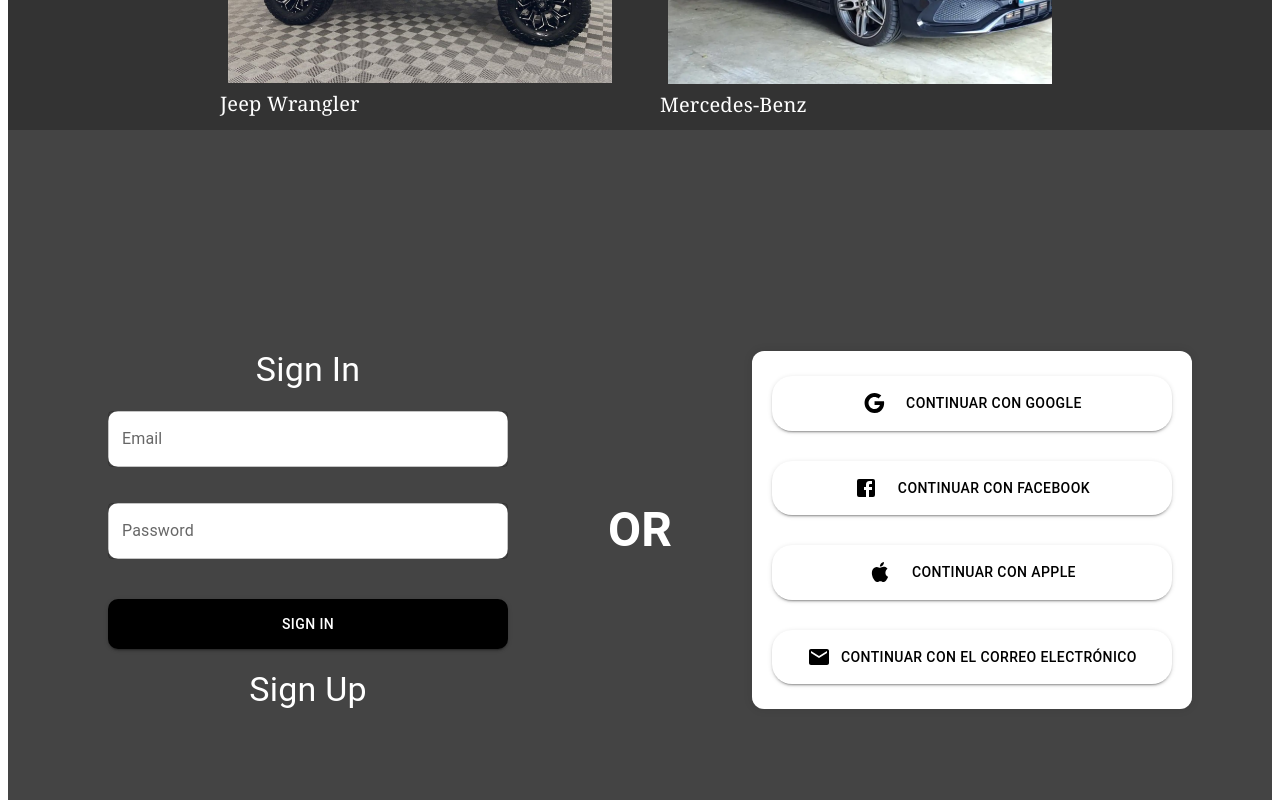
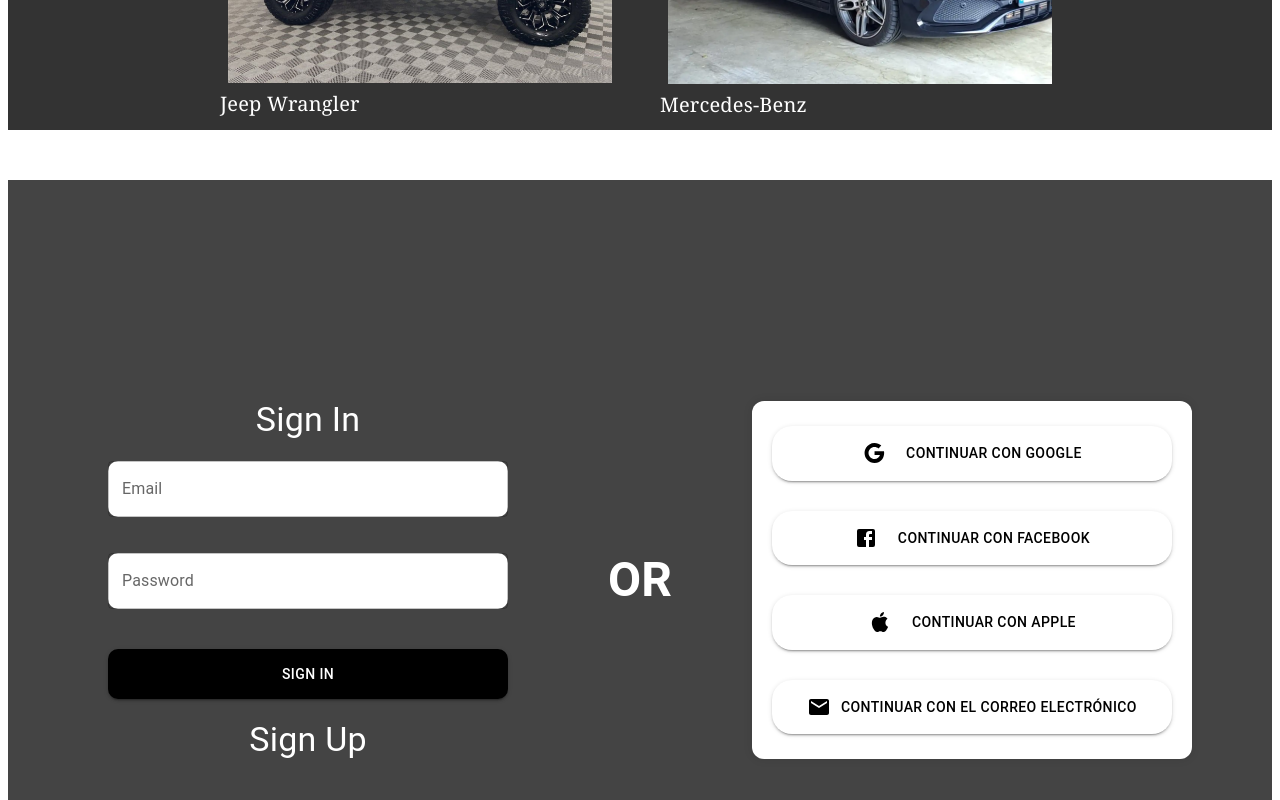
Before and after one commit to CristoferCalcinas/ProyectoFinalTallerDeProgramacion, a React (Create React App) app in the folder Frontend/: page / in a window 1280 px wide. Shown: the part 1840-2640 px from the top of the page. Built offline with nearby package versions, Linux system fonts and the light colour scheme.

Commit message:
Agregando margen a las pantallas para ver la separacion de cada una

```diff
--- a/Frontend/src/Components/organismos/NewsObject.js
+++ b/Frontend/src/Components/organismos/NewsObject.js
@@ -1,4 +1,4 @@
-import { Box, Typography } from '@mui/material'
+import { Box } from '@mui/material'
 import NewsContent from '../moleculas/NewsContent'
 import image from '../../Images/HomeImage1.png'
 import userImage from '../../Images/userReview.png'
--- a/Frontend/src/Components/pages/LoginPage.js
+++ b/Frontend/src/Components/pages/LoginPage.js
@@ -7,7 +7,7 @@
             <div>
                 <NavBar />
             </div>
-            <div>
+            <div style={{ marginTop: '50px' }}>
                 <LoginForm />
             </div>)
         </>
--- a/Frontend/src/Components/pages/PostForm.js
+++ b/Frontend/src/Components/pages/PostForm.js
@@ -8,7 +8,7 @@
       <div>
         <NavBar />
       </div>
-      <div>
+      <div style={{ marginTop: '50px' }}>
         <PostFormGroup />
       </div>
     </div>
--- a/Frontend/src/Components/pages/ProfilePage.js
+++ b/Frontend/src/Components/pages/ProfilePage.js
@@ -7,7 +7,7 @@
             <div>
                 <NavBar />
             </div>
-            <div>
+            <div style={{ marginTop: '50px' }}>
                 <ProfileData/>
             </div>
         </>
```
